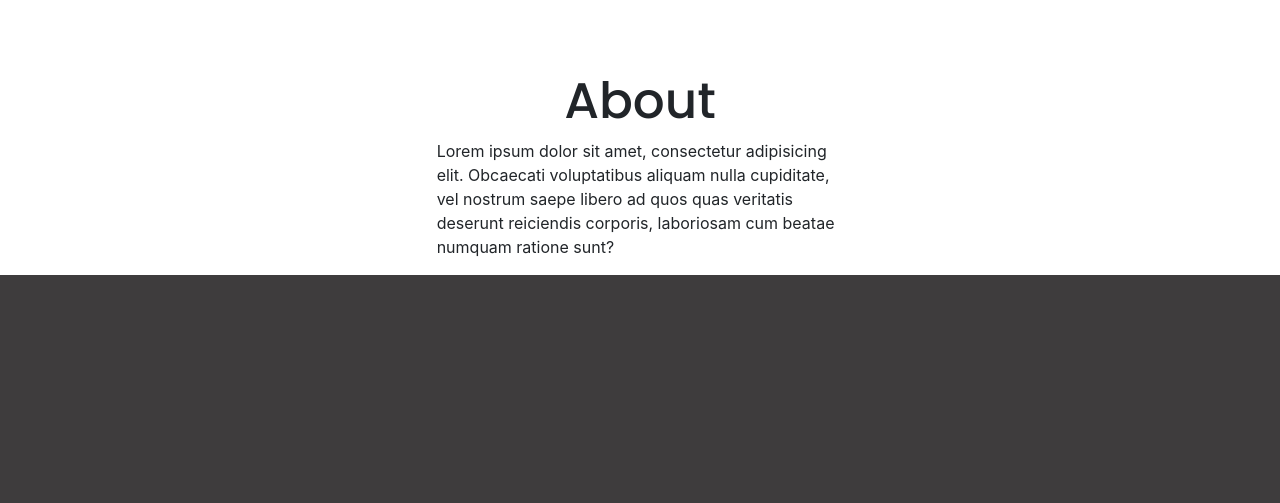
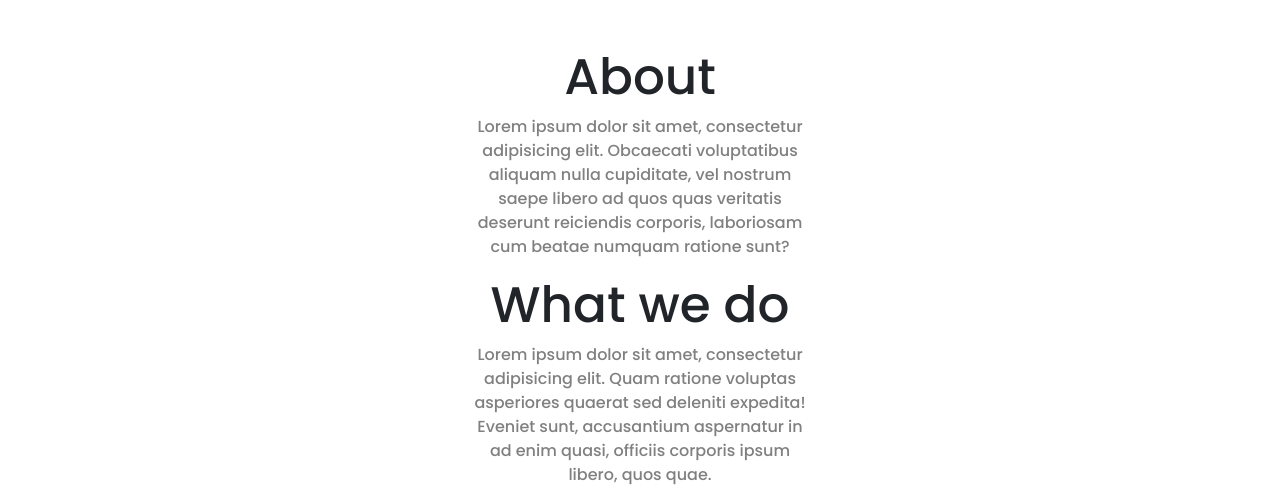
Before and after one commit to markmumba/defaulters, a Django app: template neighbourhood/templates/index.html in a window 1280 px wide. Shown: the part 857-1360 px from the top of the page. Before the commit the page ends 1132 px from the top, so only its background shows below. Run offline with Django 3.2, Linux system fonts and the light colour scheme; the template is opened without the code that fills it, so the values that code supplies are empty; some libraries are stand-ins or nearby versions.

Commit message:
added the lorem ipsum

```diff
--- a/neighbourhood/templates/index.html
+++ b/neighbourhood/templates/index.html
@@ -6,6 +6,10 @@
 
 
 <style>
+    html {
+        scroll-behavior: smooth;
+    }
+
     header img {
         width: 100vw;
         height: 100vh;
@@ -23,6 +27,13 @@
         color: #fff;
         font-family: 'Poppins';
     }
+
+    p {
+        font-family: 'Poppins';
+        color: gray;
+        text-align: center;
+
+    }
 </style>
 <div class="homepage">
 
@@ -39,24 +50,47 @@
                 <h1 class="animated fadeInUp delay-1s" style="font-size: 30px;">Welcome to</h1>
                 <h2 class="animated fadeInUp delay-2s" style="font-size: 80px; font-weight: 900;"> Defaulters</h2>
 
-             <a href="#about"  > <i class="fas fa-arrow-circle-down animated fadeInUp delay-3s" style="font-size: 3rem; padding-top:200px;padding-left: 100px;"></i></a>
+                <a href="#about"> <i class="fas fa-arrow-circle-down animated fadeInUp delay-3s"
+                        style="font-size: 3rem; padding-top:200px;padding-left: 170px;"></i></a>
 
             </section>
 
         </header>
         <br>
         <br>
-      <br>
+        <div class="container">
             <div class="about" id="about">
                 <div class="row">
                     <div class="col-md-4"></div>
                     <div class="col-md-4">
-                    <h3 style="text-align: center; font-size: 50px; font-weight: 400; font-family:'Poppins'  "> About</h3>
-                    <p>Lorem ipsum dolor sit amet, consectetur adipisicing elit. Obcaecati voluptatibus aliquam nulla
+                        <h3 style="text-align: center; font-size: 50px; font-weight: 400; font-family:'Poppins'  ">
+                            About
+                        </h3>
+                        <p>Lorem ipsum dolor sit amet, consectetur adipisicing elit. Obcaecati voluptatibus aliquam
+                            nulla
                             cupiditate, vel nostrum saepe libero ad quos quas veritatis deserunt reiciendis corporis,
                             laboriosam cum beatae numquam ratione sunt?</p>
                     </div>
+                    <div class="col-md-4">
+                    </div>
+                </div>
+                <div class="row">
+                    <div class="col-md-4">
+
+                    </div>
+                    <div class="col-md-4">
+                        <h4 style="text-align: center; font-size: 50px; font-weight: 400; font-family:'Poppins'"> What
+                            we do
+                        </h4>
+                        <p>
+                            Lorem ipsum dolor sit amet, consectetur adipisicing elit. Quam ratione voluptas asperiores
+                            quaerat sed deleniti expedita! Eveniet sunt, accusantium aspernatur in ad enim quasi,
+                            officiis
+                            corporis ipsum libero, quos quae.
+                        </p>
+                    </div>
                     <div class="col-md-4"></div>
+                </div>
             </div>
         </div>
 
```
Lines whose indentation alone changed are shown as unchanged.
